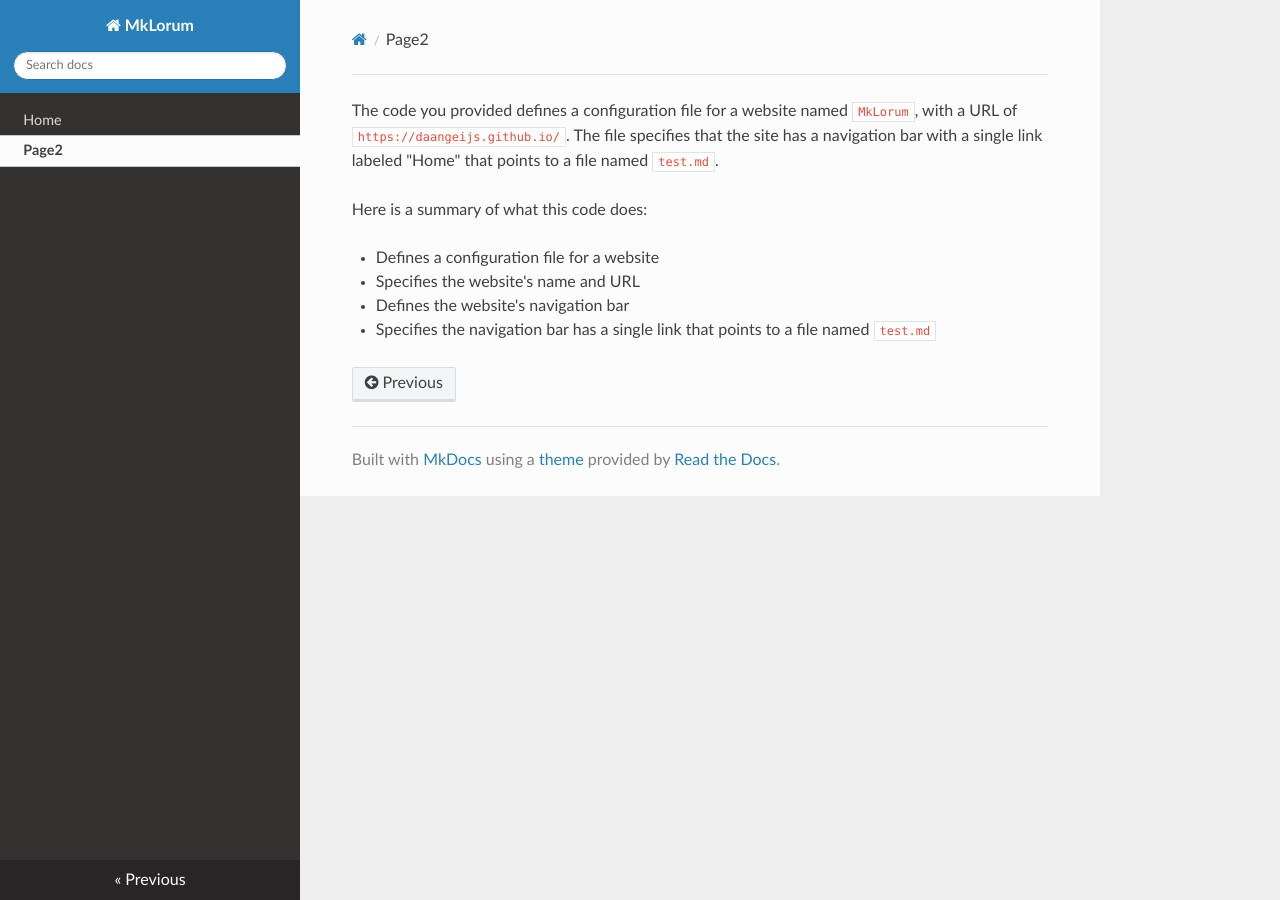
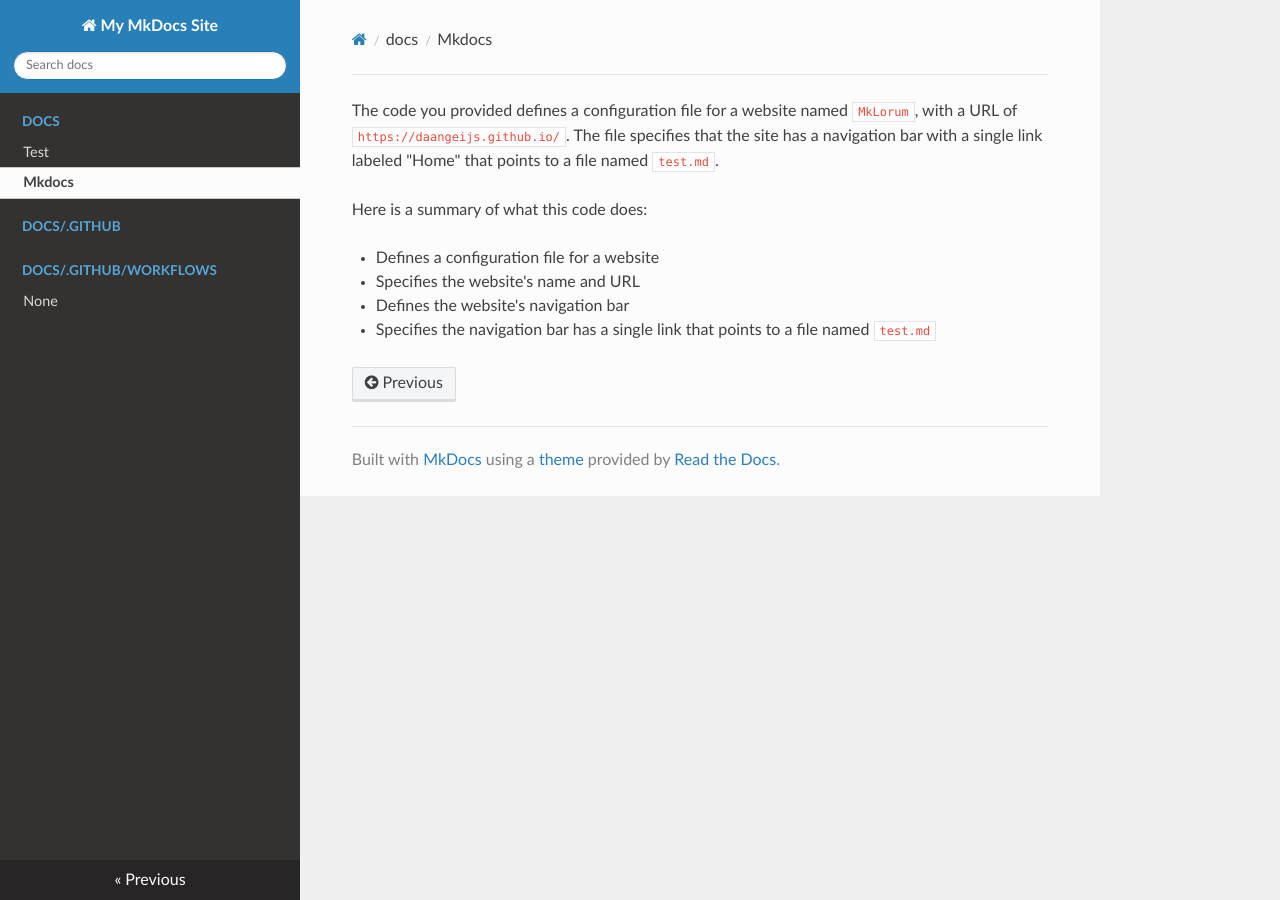
Before and after one commit to daangeijs/chatgpt-autodocs, an MkDocs documentation site: the page built from docs/mkdocs.md, in a window 1280 px wide. Built offline with MkDocs 1.6.1, drawn with Linux system fonts in a browser that asks for light colours; nearby versions of some CDN libraries.

Commit message:
Add automatically generated documentation files

```diff
--- a/mkdocs.yml
+++ b/mkdocs.yml
@@ -1,6 +1,10 @@
-site_name: MkLorum
+nav:
+- docs:
+  - test.md
+  - mkdocs.md
+- docs/.github: []
+- docs/.github/workflows:
+  - generate_mkdocs.md
+site_name: My MkDocs Site
 site_url: https://daangeijs.github.io/chatgpt-autodocs/
 theme: readthedocs
-nav:
-    - Home: test.md
-    - Page2: mkdocs.md
```
